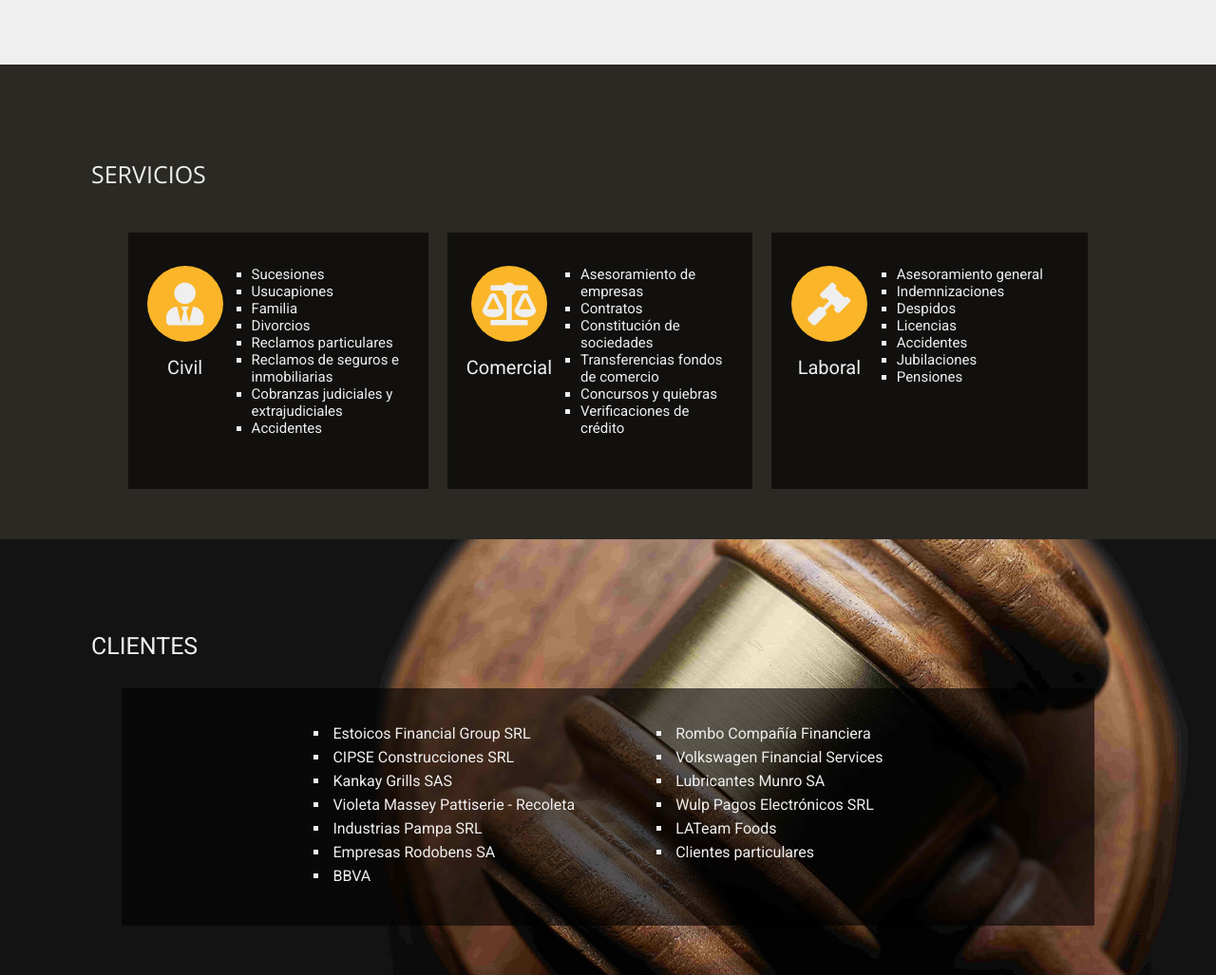
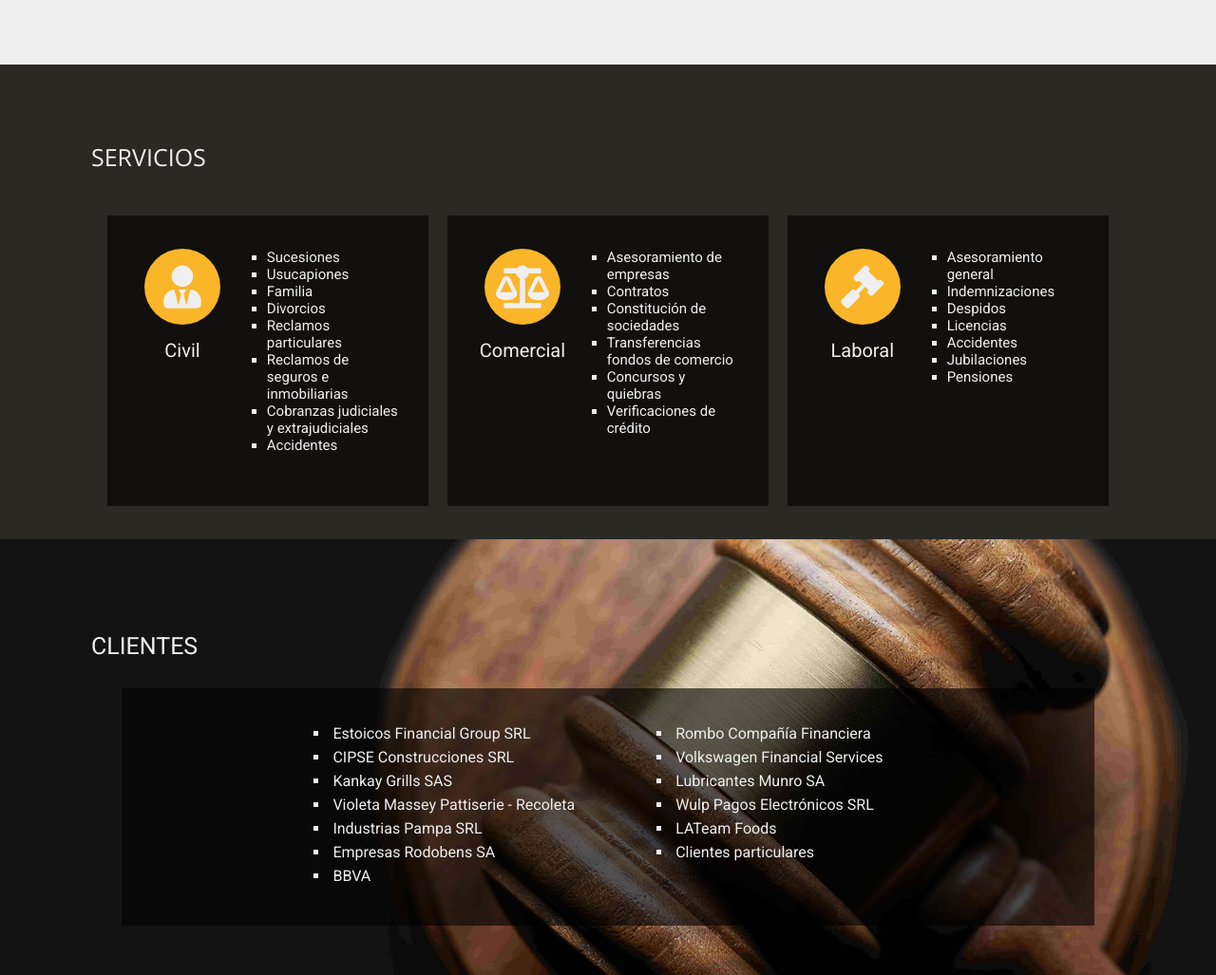
Before and after one commit to r-urchi/SML, a website: page index.html in a window 1280 px wide. Shown: the part 1132-2159 px from the top of the page at 95% size. Drawn offline with nearby package versions, Linux system fonts and the light colour scheme.

```diff
--- a/css/_responsive.sass
+++ b/css/_responsive.sass
@@ -59,7 +59,7 @@
         flex-direction: row
         width: 80%
         .servicios__item
-            width: 500px
+            width: 33%
             height: 100%
             display: flex
             justify-content: center
@@ -70,6 +70,8 @@
             ul
                 width: 100%
                 margin-left: 30px
+            .servicios__icono-titulo
+                width: 250px
 
 
     .clientes__card
```
Also changed, not shown: css/main.css, 1 other file.
